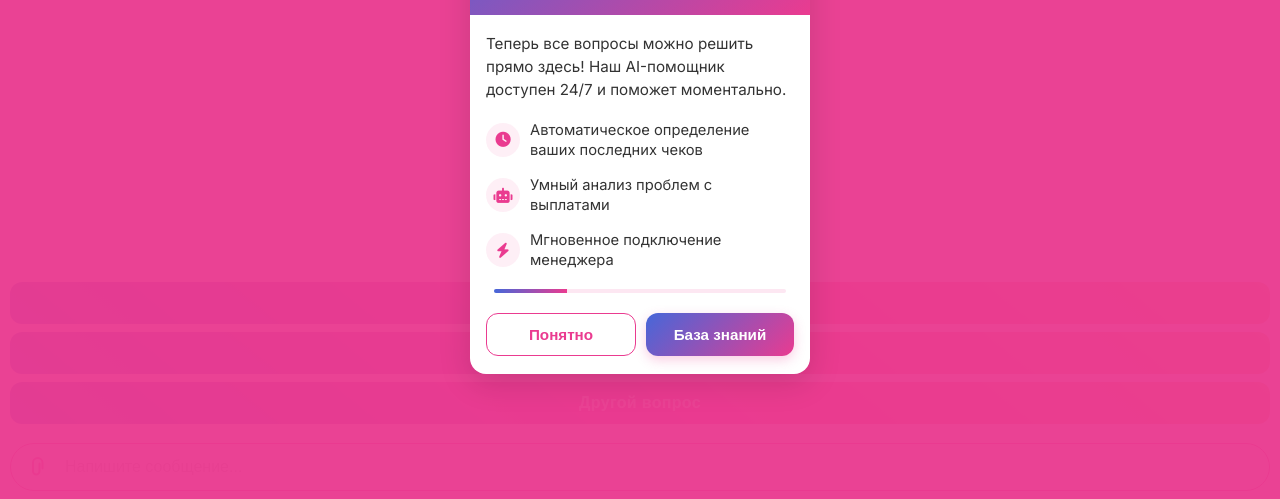
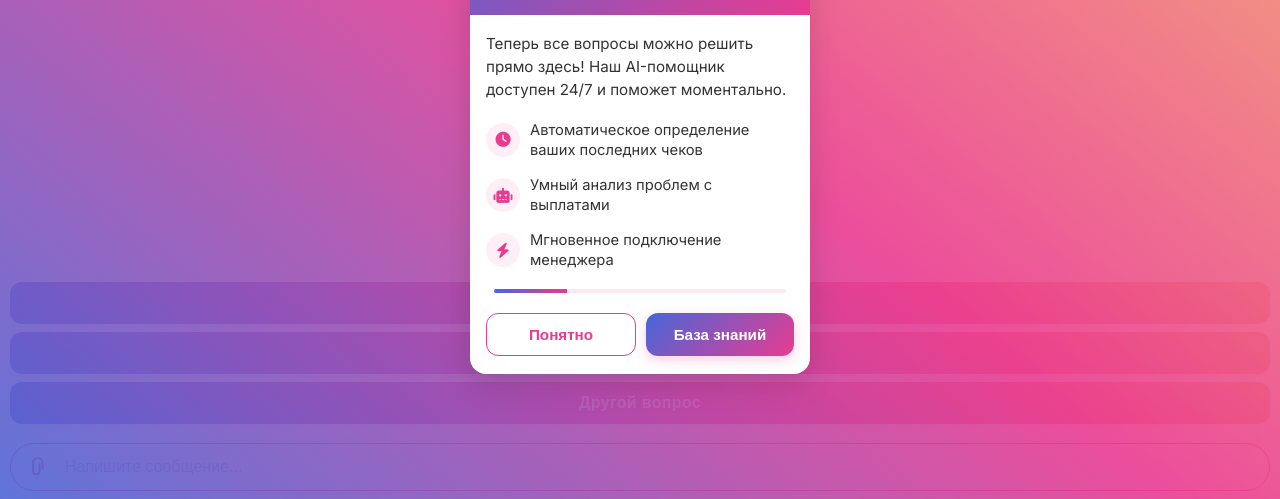
Before and after one commit to golenchukov13/ChiaBot, a plain HTML site: page index.html in a window 1280 px wide. Shown: the part 301-800 px from the top of the page. Drawn offline with Linux system fonts and the light colour scheme.

Commit message:
Update index.html

```diff
--- a/index.html
+++ b/index.html
@@ -734,7 +734,12 @@ body {
             left: 0;
             width: 100%;
             height: 100%;
-            background: rgba(234, 59, 144, 0.96);
+            background: linear-gradient(
+        38.98deg,
+        rgba(70, 103, 217, 0.9) -2.6%,
+        rgba(234, 59, 144, 0.9) 52.19%,
+        rgba(244, 171, 104, 0.9) 102.6%
+    );
             display: flex;
             justify-content: center;
             align-items: center;
```
